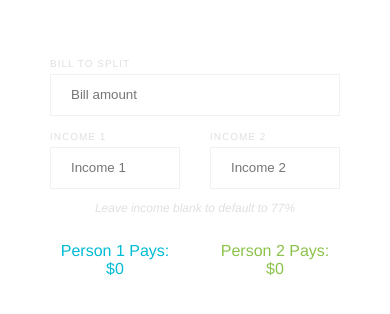
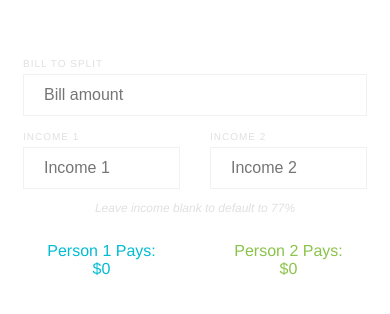
Before and after one commit to madelinw/fairfare, a plain HTML site: page index.html in a window 390 px wide. Shown: the part 254-568 px from the top of the page. Drawn offline with nearby package versions, Linux system fonts and the light colour scheme.

Commit message:
make font sizes bigger on mobile

```diff
--- a/index.html
+++ b/index.html
@@ -20,7 +20,7 @@
         padding-right: 15px;
         text-align: center;
         position: relative;
-        max-width: 320px;
+        max-width: 100%;
       }
       label {
         text-transform: uppercase;
@@ -41,6 +41,7 @@
         margin-right: 15px;
         background-color: white;
         -webkit-appearance: none;
+        font-size: 16px;
       }
 
       .row { margin: 15px -15px; }
```
